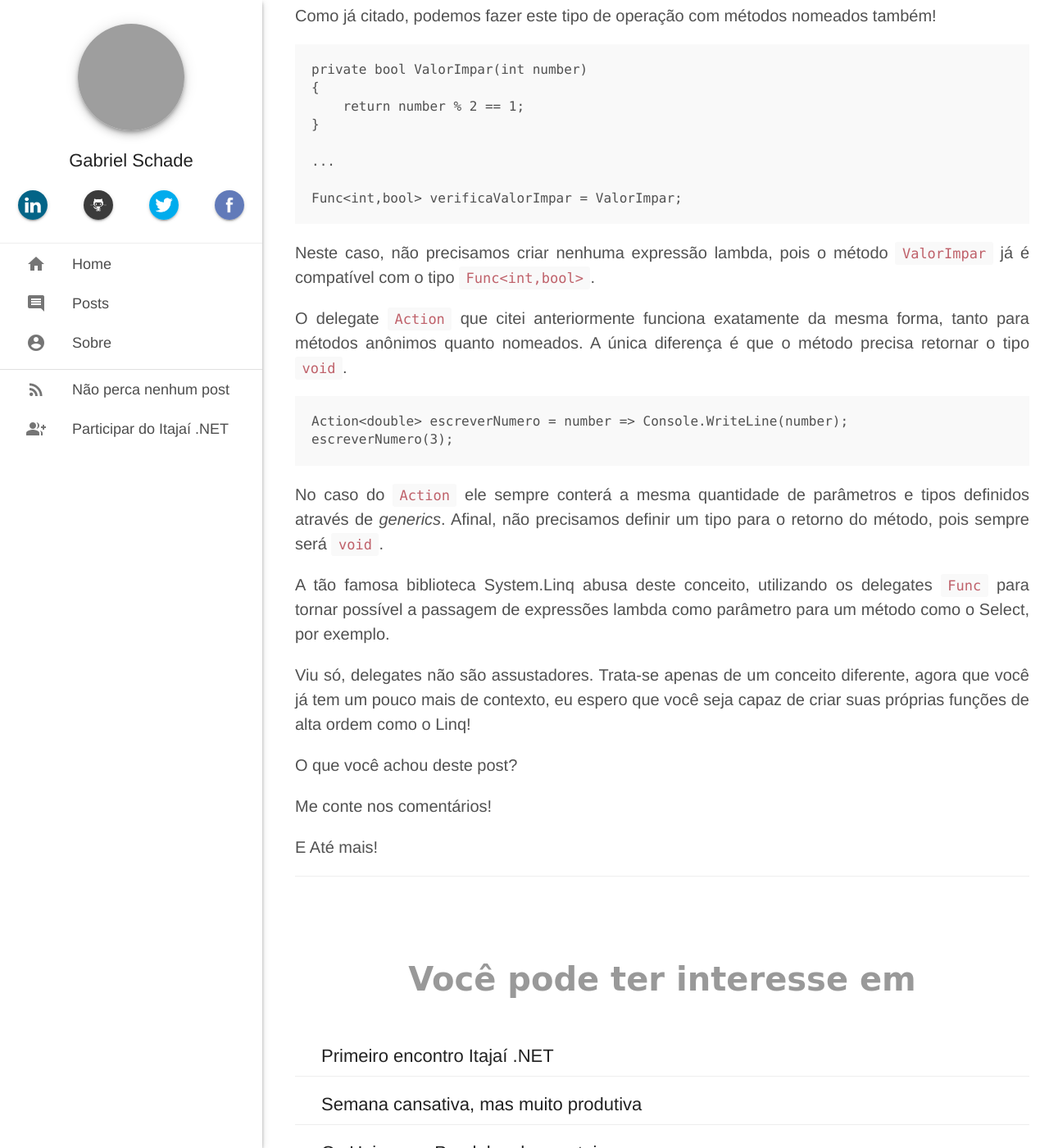
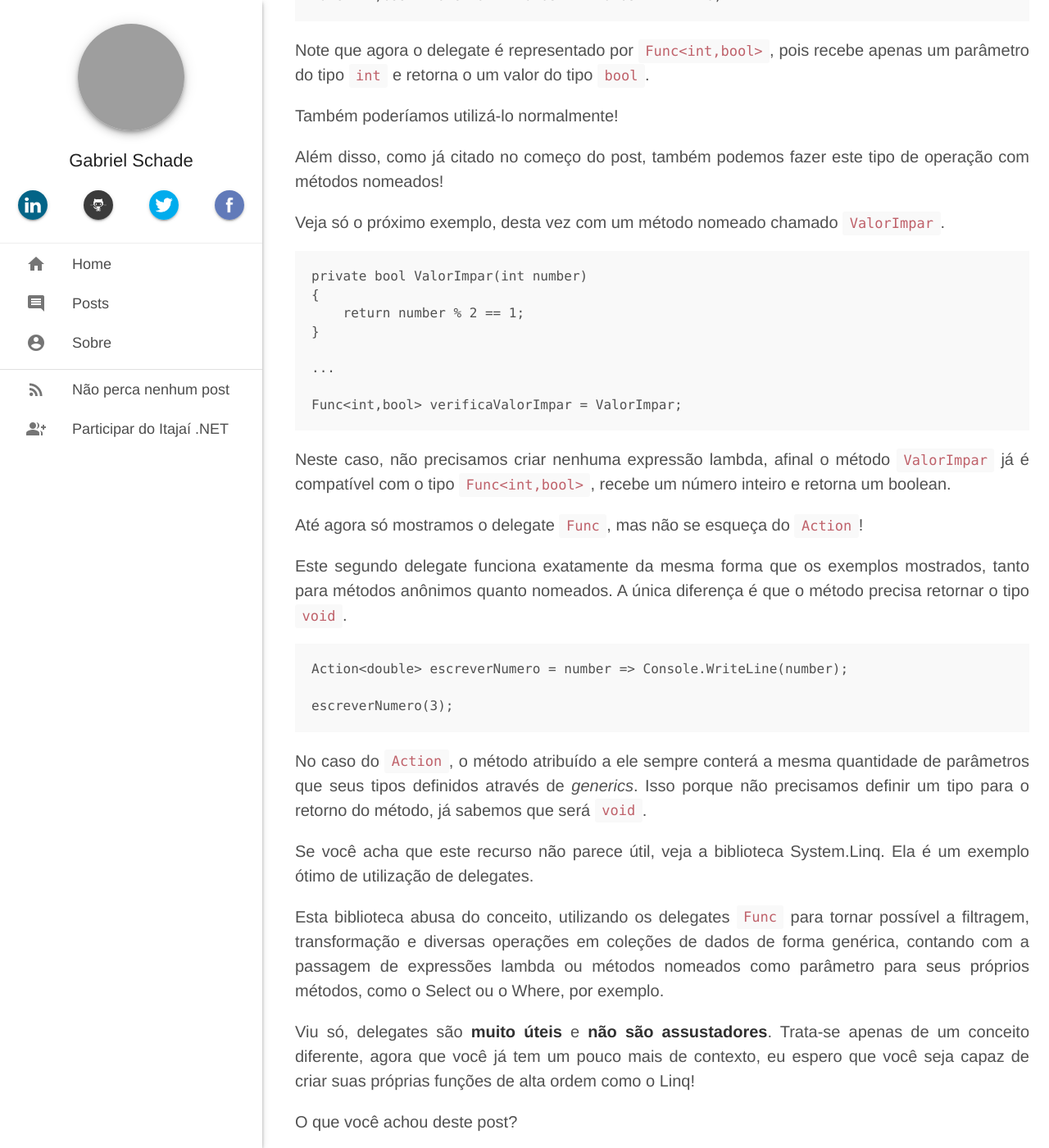
Before and after one commit to gabrielschade/gabrielschade.github.io, a Jekyll site: the page built from _posts/2017-12-04-delegates-func-action.markdown, in a window 1280 px wide and 1400 px high, scrolled down 1893 px. Shown: the whole window at 82% size. Built offline with Jekyll 4.4.1, drawn with Linux system fonts in a browser that asks for light colours; nearby versions of some CDN libraries; comment, search, counter and statistics services are not loaded; some of the changed text lies outside the part shown; grey boxes are pictures that could not be loaded.

Commit message:
Ajustes no post

````diff
--- a/_posts/2017-12-04-delegates-func-action.markdown
+++ b/_posts/2017-12-04-delegates-func-action.markdown
@@ -55,7 +60,11 @@ Func<int,bool> valorPar = number => number % 2 == 0;
 
 Note que agora o delegate é representado por `Func<int,bool>`, pois recebe apenas um parâmetro do tipo `int` e retorna o um valor do tipo `bool`.
 
-Como já citado, podemos fazer este tipo de operação com métodos nomeados também!
+Também poderíamos utilizá-lo normalmente!
+
+Além disso, como já citado no começo do post, também podemos fazer este tipo de operação com métodos nomeados!
+
+Veja só o próximo exemplo, desta vez com um método nomeado chamado `ValorImpar`.
 
 ```csharp
 private bool ValorImpar(int number)
@@ -67,20 +76,26 @@ private bool ValorImpar(int number)
 
 Func<int,bool> verificaValorImpar = ValorImpar;
 ```
-Neste caso, não precisamos criar nenhuma expressão lambda, pois o método `ValorImpar` já é compatível com o tipo `Func<int,bool>`.
+Neste caso, não precisamos criar nenhuma expressão lambda, afinal o método `ValorImpar` já é compatível com o tipo `Func<int,bool>`, recebe um número inteiro e retorna um boolean.
 
-O delegate `Action` que citei anteriormente funciona exatamente da mesma forma, tanto para métodos anônimos quanto nomeados. A única diferença é que o método precisa retornar o tipo `void`.
+
+Até agora só mostramos o delegate `Func`, mas não se esqueça do `Action`!
+
+Este segundo delegate funciona exatamente da mesma forma que os exemplos mostrados, tanto para métodos anônimos quanto nomeados. A única diferença é que o método precisa retornar o tipo `void`.
 
 ```csharp
 Action<double> escreverNumero = number => Console.WriteLine(number);
+
 escreverNumero(3);
 ```
 
-No caso do `Action` ele sempre conterá a mesma quantidade de parâmetros e tipos definidos através de *generics*. Afinal, não precisamos definir um tipo para o retorno do método, pois sempre será `void`.
+No caso do `Action`, o método atribuído a ele sempre conterá a mesma quantidade de parâmetros que seus tipos definidos através de *generics*. Isso porque não precisamos definir um tipo para o retorno do método, já sabemos que será `void`.
 
-A tão famosa biblioteca System.Linq abusa deste conceito, utilizando os delegates `Func` para tornar possível a passagem de expressões lambda como parâmetro para um método como o Select, por exemplo.
+Se você acha que este recurso não parece útil, veja a biblioteca System.Linq. Ela é um exemplo ótimo de utilização de delegates.
 
-Viu só, delegates não são assustadores. Trata-se apenas de um conceito diferente, agora que você já tem um pouco mais de contexto, eu espero que você seja capaz de criar suas próprias funções de alta ordem como o Linq!
+Esta biblioteca abusa do conceito, utilizando os delegates `Func` para tornar possível a filtragem, transformação e diversas operações em coleções de dados de forma genérica, contando com a passagem de expressões lambda ou métodos nomeados como parâmetro para seus próprios métodos, como o Select ou o Where, por exemplo.
+
+Viu só, delegates são **muito úteis** e **não são assustadores**. Trata-se apenas de um conceito diferente, agora que você já tem um pouco mais de contexto, eu espero que você seja capaz de criar suas próprias funções de alta ordem como o Linq!
 
 O que você achou deste post?
 
````
Also changed, not shown: other parts of _posts/2017-12-04-delegates-func-action.markdown (+12 -7 lines).
